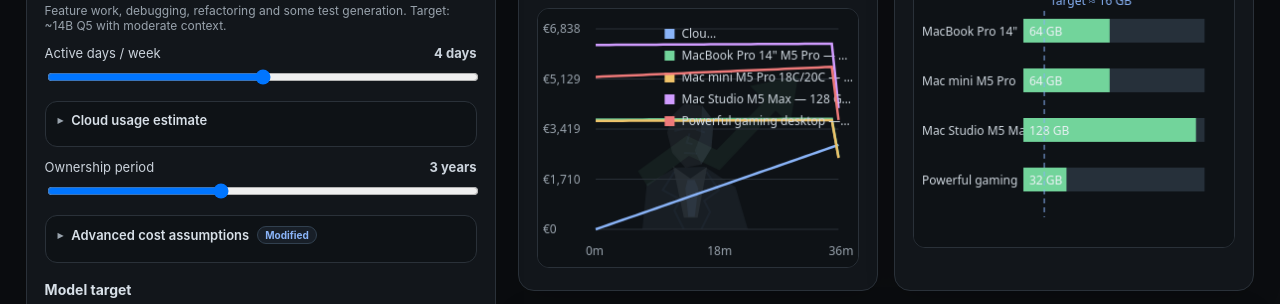
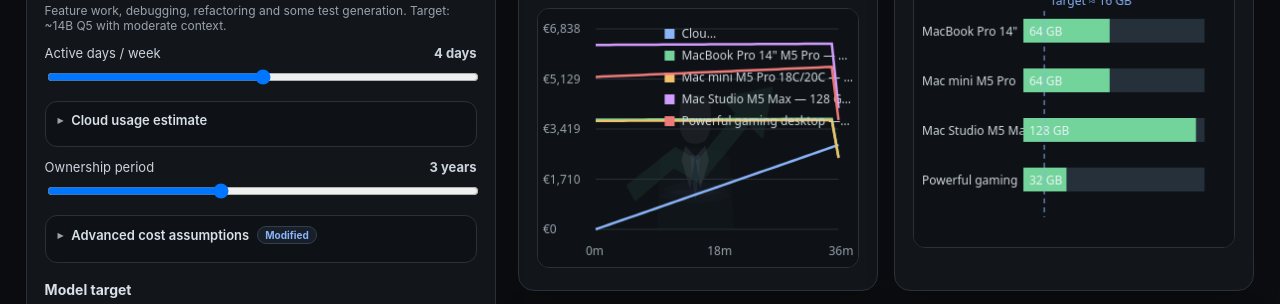
Before and after one commit to Urqe/local-ai-workstation-comparison-tool, a plain HTML site: page index.html in a window 1280 px wide. Shown: the part 638-942 px from the top of the page. Drawn offline with Linux system fonts and the light colour scheme.

Commit message:
Rework the cost-chart watermark into a recognizable stonks-style figure
- Featureless smooth stone-gray head instead of the old faceted face
- Dark navy suit torso, white collar wedges, light-blue tie, and crossed
  forearms rendered as two overlapping sleeve bands over the lower torso
- Keep the exaggerated rising green arrow behind the figure
- Slightly larger watermark area and marginally higher alpha (0.075) so the
  silhouette reads at a glance while staying clearly subordinate to data

Co-authored-by: Urqe <Urqe@users.noreply.github.com>

```diff
--- a/index.html
+++ b/index.html
@@ -610,27 +610,32 @@
 function drawCostWatermark(ctx,x,y,w,h){
  ctx.save();
  ctx.beginPath();ctx.rect(x,y,w,h);ctx.clip();
- const size=Math.min(w*.72,h*.92);
- ctx.translate(x+w*.12,y+h-size);
+ const size=Math.min(w*.62,h*.96);
+ ctx.translate(x+w*.10,y+h-size);
  ctx.scale(size/240,size/240);
- ctx.globalAlpha=0.065;
- // An intentionally exaggerated rising arrow is decorative, never a data series.
+ ctx.globalAlpha=0.075;
+ // Stonks-style decorative watermark: featureless stone-gray head, dark suit,
+ // light-blue tie and crossed forearms beneath an exaggerated rising arrow.
+ // Purely decorative; drawn beneath chart data and never a data series.
  ctx.fillStyle="#72d49b";
- ctx.fill(new Path2D("M18 160 L85 111 L126 131 L192 63 L172 43 L238 29 L227 96 L207 77 L130 159 L88 139 L31 181 Z"));
- // Faceted, blank-faced finance enthusiast in a suit: original vector artwork.
- ctx.fillStyle="#a9bfdc";
- ctx.fill(new Path2D("M24 240 L30 178 L70 155 L110 154 L152 182 L169 240 Z"));
+ ctx.fill(new Path2D("M10 170 L88 108 L124 130 L184 55 L160 30 L244 12 L228 96 L205 74 L128 168 L86 143 L24 196 Z"));
+ // Head: rounded trapezoid, wider at the jaw, no face features at all.
+ ctx.fillStyle="#b6bec9";
+ ctx.fill(new Path2D("M96 42 C96 20 144 20 144 42 C144 56 150 76 138 96 C132 106 108 106 102 96 C90 76 96 56 96 42 Z"));
+ // Shoulders/torso: oversized suit silhouette narrowing slightly to the base.
+ ctx.fillStyle="#2e3a4d";
+ ctx.fill(new Path2D("M58 240 L64 128 C72 104 168 104 176 128 L182 240 Z"));
+ // Shirt collar: two white wedges meeting at the tie knot.
  ctx.fillStyle="#edf2f7";
- ctx.fill(new Path2D("M66 153 L90 170 L113 154 L100 224 L81 224 Z"));
+ ctx.fill(new Path2D("M104 106 L120 124 L112 176 L98 130 Z"));
+ ctx.fill(new Path2D("M136 106 L120 124 L128 176 L142 130 Z"));
+ // Tie: light blue, from knot down over the crossed arms.
  ctx.fillStyle="#8ab4f8";
- ctx.fill(new Path2D("M86 172 L96 172 L101 184 L96 223 L87 223 L83 184 Z"));
- ctx.fillStyle="#c6d3e3";
- ctx.fill(new Path2D("M65 84 L82 67 L106 70 L122 91 L119 128 L105 151 L83 155 L65 135 L58 107 Z"));
- ctx.fillStyle="#8dabc9";
- ctx.fill(new Path2D("M106 70 L122 91 L119 128 L105 151 L96 132 L104 111 Z"));
- ctx.strokeStyle="#617e9e";ctx.lineWidth=3;
- ctx.stroke(new Path2D("M68 105 L80 102 M98 103 L110 107 M89 108 L85 121 L93 123 M81 135 L99 136"));
- ctx.stroke(new Path2D("M68 161 L52 186 L76 199 L68 214 L81 240 M112 161 L129 186 L109 201 L117 216 L105 240"));
+ ctx.fill(new Path2D("M112 122 L128 122 L124 168 L120 196 L116 168 Z"));
+ // Crossed forearms in suit-sleeve color, overlapping low on the torso.
+ ctx.fillStyle="#39485f";
+ ctx.fill(new Path2D("M66 178 C90 158 150 158 174 178 C150 190 90 190 66 178 Z"));
+ ctx.fill(new Path2D("M62 186 C92 172 148 172 178 186 C150 202 90 202 62 186 Z"));
  ctx.restore();
 }
 
```
